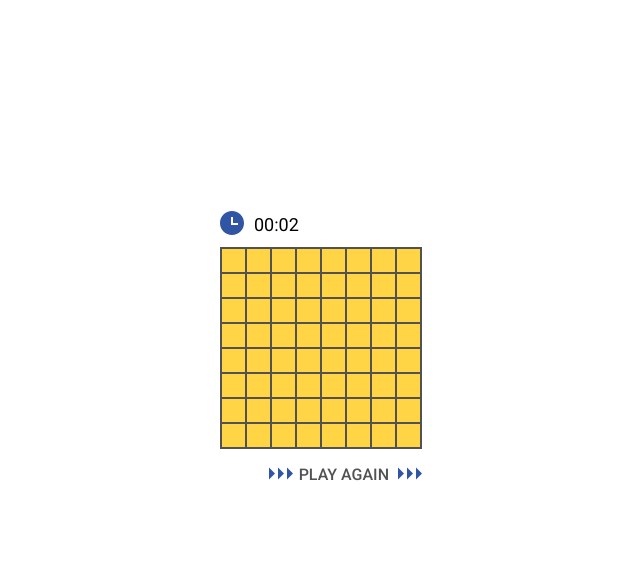
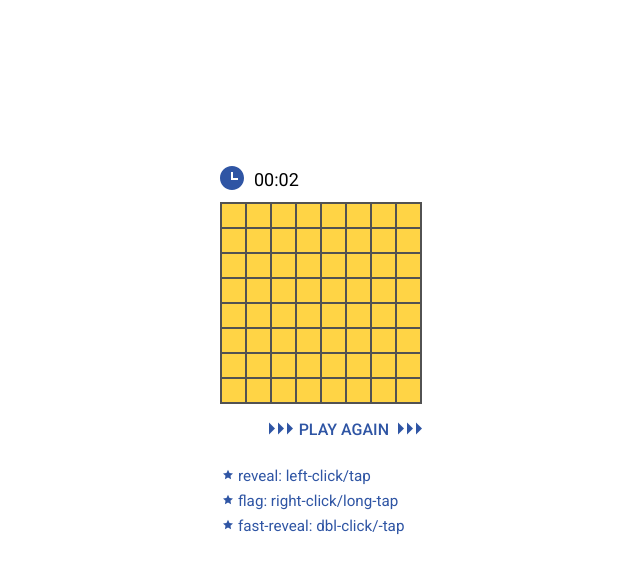
Before and after one commit to kowalskael/sweeper, a website built with Parcel: page src/index.html in a window 1280 px wide. Both pictures are taken after a click on the input "PLAY". Shown: the whole page, without its empty margins (319-959 px from the left). Built offline with nearby package versions, Linux system fonts and the light colour scheme.

Commit message:
dislikesweeper, graph changes vol.4

```diff
--- a/src/index.css
+++ b/src/index.css
@@ -129,14 +129,14 @@ input[type=number]::-webkit-outer-spin-button {
   font-weight: 500;
   font-stretch: 200%;
   font-kerning: normal;
-  color: #525252;
+  color: #2f55a4;
   text-decoration:none;
 }
 
 #submit:hover, #reset:hover {
   background-color: white;
   border: none;
-  color: #2f55a4;
+  color: #ff5719;
 }
 
 #play {
@@ -161,6 +161,27 @@ input[type=number]::-webkit-outer-spin-button {
 
 .timer {
   align-items: center;
+}
+
+.description {
+  flex-direction: column;
+  margin-top: 15px;
+}
+
+.description > div {
+  display: flex;
+}
+
+.description > div > p {
+  font-size: 0.95em;
+  margin: 0px 0px 7px 5px;
+}
+
+.star {
+  margin-left: 3px;
+  width: 10px;
+  height: 15px;
+  background-image: url(icon/star.svg);
 }
 
 #board {
--- a/src/index.html
+++ b/src/index.html
@@ -59,6 +59,11 @@
       <input type="submit" id="reset" value="PLAY AGAIN">
       <div class="arrow-right blue"></div> <div class="arrow-right blue"></div><div class="arrow-right blue"></div>
     </div>
+    <div class="description">
+      <div><div class="star"></div> <p>reveal: left-click/tap</p></div>
+      <div><div class="star"></div> <p>flag: right-click/long-tap</p></div>
+      <div><div class="star"></div> <p>fast-reveal: dbl-click/-tap</p></div>
+    </div>
   </div>
 </div>
 
```
Also changed, not shown: dist/index.html, dist/star.81250ec5.svg (added), src/icon/star.svg (added), 5 other files.
